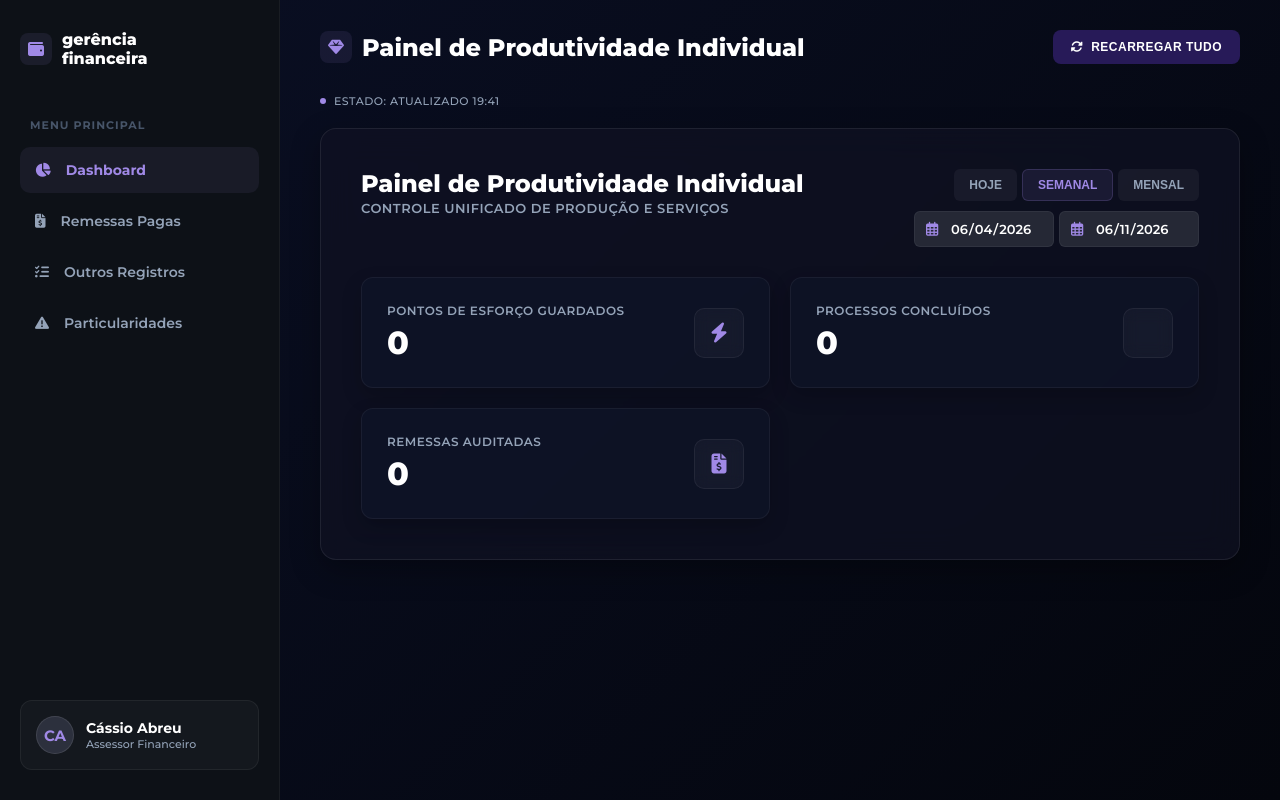
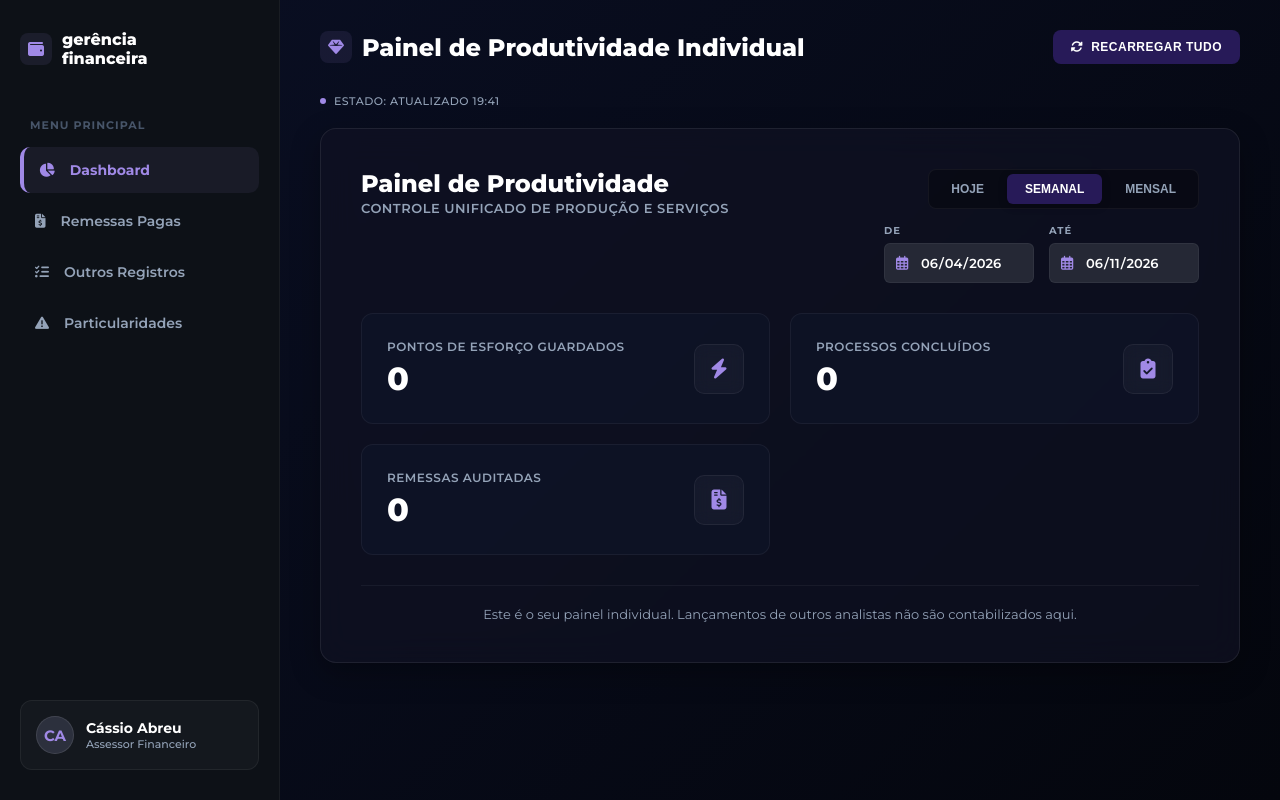
Before and after one commit to cassiojobs10-del/smartpay-sistema, a Flask app: page / in a window 1280 px wide. Run offline with Flask 3, Linux system fonts and the light colour scheme; data that the repository does not hold is empty.

Commit message:
Update index.html

```diff
--- a/templates/index.html
+++ b/templates/index.html
@@ -17,14 +17,11 @@
             overflow: hidden;
         }
 
+        /* MENU LATERAL */
         .sidebar {
-            width: 280px;
-            background: #0d1117;
+            width: 280px; background: #0d1117;
             border-right: 1px solid rgba(255, 255, 255, 0.05);
-            display: flex;
-            flex-direction: column;
-            padding: 30px 20px;
-            flex-shrink: 0;
+            display: flex; flex-direction: column; padding: 30px 20px; flex-shrink: 0;
         }
         .logo-area { display: flex; align-items: center; gap: 10px; margin-bottom: 50px; }
         .logo-text { font-size: 16px; font-weight: 800; color: #ffffff; text-transform: lowercase; }
@@ -43,25 +40,20 @@
             font-weight: 600; font-size: 14px; transition: all 0.2s; cursor: pointer;
         }
         .menu-item:hover { background: rgba(255, 255, 255, 0.05); color: #fff; }
-        .menu-item.active { background: rgba(160, 137, 230, 0.08); color: #a089e6; font-weight: 700; }
+        .menu-item.active { background: rgba(160, 137, 230, 0.08); color: #a089e6; font-weight: 700; border-left: 4px solid #a089e6; }
 
         .profile-box {
-            margin-top: auto;
-            display: flex; align-items: center; gap: 12px;
-            background: rgba(255, 255, 255, 0.03);
-            padding: 15px; border-radius: 12px;
-            border: 1px solid rgba(255, 255, 255, 0.06);
+            margin-top: auto; display: flex; align-items: center; gap: 12px;
+            background: rgba(255, 255, 255, 0.03); padding: 15px; border-radius: 12px; border: 1px solid rgba(255, 255, 255, 0.06);
         }
         .profile-avatar {
-            background: #2c303d; width: 38px; height: 38px;
-            border-radius: 50%; display: flex; align-items: center;
-            justify-content: center; font-weight: 700; color: #a089e6;
-            font-size: 15px; border: 1px solid rgba(255, 255, 255, 0.1);
+            background: #2c303d; width: 38px; height: 38px; border-radius: 50%; display: flex; align-items: center;
+            justify-content: center; font-weight: 700; color: #a089e6; font-size: 15px; border: 1px solid rgba(255, 255, 255, 0.1);
         }
 
+        /* CONTEÚDO PRINCIPAL */
         .main-content {
-            flex-grow: 1; padding: 30px 40px; overflow-y: auto;
-            display: flex; flex-direction: column; gap: 20px;
+            flex-grow: 1; padding: 30px 40px; overflow-y: auto; display: flex; flex-direction: column; gap: 20px;
         }
 
         .header-top { display: flex; justify-content: space-between; align-items: center; margin-bottom: 10px; }
@@ -73,8 +65,7 @@
         .header-title { font-size: 24px; font-weight: 800; color: #ffffff; margin: 0; }
 
         .btn-reload {
-            background: #271a58; border: none; border-radius: 8px; color: #ffffff;
-            font-weight: 700; font-size: 12px; text-transform: uppercase; letter-spacing: 0.5px;
+            background: #271a58; border: none; border-radius: 8px; color: #ffffff; font-weight: 700; font-size: 12px; text-transform: uppercase; letter-spacing: 0.5px;
             padding: 10px 18px; cursor: pointer; display: flex; align-items: center; gap: 8px; transition: all 0.2s;
         }
         .btn-reload:hover { background: #3c2a8a; }
@@ -92,77 +83,67 @@
         .internal-title { margin-top: 0; color: #ffffff; font-size: 24px; font-weight: 800; }
         .internal-subtitle { color: #94a3b8; font-size: 13px; font-weight: 600; text-transform: uppercase; letter-spacing: 0.5px; }
 
-        .unified-controls { display: flex; flex-direction: column; align-items: flex-end; gap: 10px; width: auto; flex-shrink: 0; }
-        .period-buttons { display: flex; gap: 5px; }
+        /* CONTROLES UNIFICADOS CORRIGIDOS */
+        .unified-controls { display: flex; flex-direction: column; align-items: flex-end; gap: 15px; width: auto; flex-shrink: 0; }
 
+        .period-buttons {
+            display: flex; gap: 5px; background: rgba(0,0,0,0.3); padding: 4px; border-radius: 8px; border: 1px solid rgba(255,255,255,0.05);
+        }
         .btn-period {
-            background: rgba(255, 255, 255, 0.05); border: none; border-radius: 6px; color: #94a3b8;
-            padding: 8px 15px; cursor: pointer; font-weight: 700; font-size: 12px; text-transform: uppercase; transition: all 0.2s;
+            background: transparent; border: none; border-radius: 6px; color: #94a3b8;
+            padding: 8px 18px; cursor: pointer; font-weight: 700; font-size: 12px; text-transform: uppercase; transition: all 0.2s;
         }
-        .btn-period.active { background: rgba(160, 137, 230, 0.1); color: #a089e6; border: 1px solid rgba(160, 137, 230, 0.2); }
+        .btn-period.active { background: #271a58; color: #ffffff; box-shadow: 0 2px 10px rgba(0,0,0,0.2); }
+        .btn-period:hover:not(.active) { color: #ffffff; }
 
-        .date-selectors { display: flex; gap: 5px; }
-        .date-input-box { position: relative; display: flex; align-items: center; width: 140px; }
+        .date-selectors { display: flex; gap: 15px; }
+        .date-col { display: flex; flex-direction: column; gap: 6px; }
+        .date-label { color: #94a3b8; font-size: 10px; font-weight: 700; letter-spacing: 1px; }
 
+        .date-input-box { position: relative; display: flex; align-items: center; width: 150px; }
         .date-input-box input {
             background: rgba(44, 48, 61, 0.8); border: 1px solid rgba(255, 255, 255, 0.05);
-            border-radius: 6px; color: #ffffff; padding: 8px 10px 8px 35px; width: 100%;
+            border-radius: 6px; color: #ffffff; padding: 10px 10px 10px 35px; width: 100%;
             font-family: 'Montserrat', sans-serif; font-size: 13px; font-weight: 600; cursor: pointer;
         }
         .date-input-box i { position: absolute; left: 12px; color: #a089e6; font-size: 14px; pointer-events: none; }
+        input[type="date"]::-webkit-calendar-picker-indicator { display: none; -webkit-appearance: none; }
 
-        /* Esconde indicador padrão para usarmos o nosso ícone FA perfeitamente */
-        input[type="date"]::-webkit-calendar-picker-indicator {
-            display: none;
-            -webkit-appearance: none;
-        }
-
+        /* CARDS DE MÉTRICAS */
         .metrics-grid { display: grid; grid-template-columns: repeat(auto-fit, minmax(280px, 1fr)); gap: 20px; width: 100%; }
         .metric-card {
             background: rgba(15, 23, 42, 0.6); border: 1px solid rgba(255, 255, 255, 0.05);
             border-radius: 12px; padding: 25px; display: flex; align-items: center; justify-content: space-between;
-            box-shadow: 0 8px 20px rgba(0,0,0,0.2);
+        }
+        .metric-label { display: block; color: #94a3b8; font-size: 12px; font-weight: 600; text-transform: uppercase; letter-spacing: 0.5px; margin-bottom: 5px; }
+        .metric-number { font-size: 32px; font-weight: 800; color: #ffffff; margin: 0; }
+        .metric-icon-glass {
+            width: 50px; height: 50px; border-radius: 10px; background: rgba(255, 255, 255, 0.03); border: 1px solid rgba(255, 255, 255, 0.06);
+            backdrop-filter: blur(8px); color: #a089e6; display: flex; align-items: center; justify-content: center; font-size: 20px;
         }
 
-        .metric-label { display: block; color: #94a3b8; font-size: 12px; font-weight: 600; text-transform: uppercase; letter-spacing: 0.5px; margin-bottom: 5px; }
-        .metric-number { font-size: 32px; font-weight: 800; color: #ffffff; margin: 0; }
-
-        .metric-icon-glass {
-            width: 50px; height: 50px; border-radius: 10px;
-            background: rgba(255, 255, 255, 0.03); border: 1px solid rgba(255, 255, 255, 0.06);
-            backdrop-filter: blur(8px); -webkit-backdrop-filter: blur(8px);
-            color: #a089e6; display: flex; align-items: center; justify-content: center; font-size: 20px;
-        }
-
-        #aba_remessas_view { display: none; flex-direction: column; gap: 20px; width: 100%; }
+        /* FORMULÁRIOS E TABELAS */
+        .row-grid { display: grid; grid-template-columns: 1fr 1fr; gap: 20px; margin-bottom: 20px;}
         .divider { border-top: 1px solid rgba(255, 255, 255, 0.08); margin: 25px 0; padding-top: 20px; }
 
         input:not([type="date"]), select {
             background: rgba(44, 48, 61, 0.8); border: 1px solid rgba(255, 255, 255, 0.05);
             border-radius: 6px; color: #ffffff; padding: 12px; width: 100%; font-family: 'Montserrat', sans-serif; font-size: 14px;
         }
-        label:not(.metric-label) { display: block; color: #ffffff; font-size: 11px; font-weight: 700; margin-bottom: 6px; text-transform: uppercase; letter-spacing: 0.5px; }
+        label:not(.metric-label):not(.date-label) { display: block; color: #ffffff; font-size: 11px; font-weight: 700; margin-bottom: 6px; text-transform: uppercase; letter-spacing: 0.5px; }
 
         .btn-submit {
-            background: #1e40af; border: none; border-radius: 6px; color: #ffffff;
-            cursor: pointer; font-weight: 700; padding: 16px; width: 100%; font-size: 15px; text-transform: uppercase; letter-spacing: 1px;
+            background: #1e40af; border: none; border-radius: 6px; color: #ffffff; cursor: pointer; font-weight: 700; padding: 16px; width: 100%; font-size: 15px; text-transform: uppercase; letter-spacing: 1px;
         }
-        .btn-submit:hover { background: #1d4ed8; transform: translateY(-1px); }
+        .btn-submit:hover { background: #1d4ed8; }
 
-        .table-title { font-size: 18px; font-weight: 700; color: #ffffff; display: flex; justify-content: space-between; align-items: center; width: 100%; margin-bottom: 10px; }
-        .table-container { width: 100%; overflow-x: auto; margin-top: 5px; }
+        .table-title { font-size: 18px; font-weight: 700; color: #ffffff; display: flex; justify-content: space-between; align-items: center; width: 100%; margin-bottom: 15px; }
         .glass-table { width: 100%; border-collapse: collapse; text-align: left; font-size: 14px; }
         .glass-table th { padding: 12px; color: #94a3b8; font-weight: 700; font-size: 11px; text-transform: uppercase; border-bottom: 1px solid rgba(255, 255, 255, 0.08); }
         .glass-table td { padding: 12px; color: #ffffff; border-bottom: 1px solid rgba(255, 255, 255, 0.05); }
         .badge-pontos { background: rgba(160, 137, 230, 0.1); color: #a089e6; padding: 3px 8px; border-radius: 4px; font-weight: 700; font-size: 12px; }
-        .btn-action { color: #94a3b8; background: none; border: none; cursor: pointer; font-size: 13px; }
+        .btn-action { color: #94a3b8; background: none; border: none; cursor: pointer; font-size: 14px; margin-right: 10px;}
         .btn-delete:hover { color: #ef4444 !important; }
-
-        @media (max-width: 1024px) {
-            .row-grid { grid-template-columns: 1fr; gap: 10px; }
-            .card-header-internal { flex-direction: column; align-items: flex-start; gap: 15px; }
-            .unified-controls { align-items: flex-start; }
-        }
     </style>
 </head>
 <body>
@@ -205,11 +186,11 @@
             <span id="status_timestamp">ESTADO: ATUALIZADO --:--</span>
         </div>
 
-        <section id="aba_dashboard_view">
+        <section id="aba_dashboard_view" style="display: block;">
             <div class="glass-card">
                 <div class="card-header-internal">
                     <div class="card-title-box">
-                        <h2 class="internal-title">Painel de Produtividade Individual</h2>
+                        <h2 class="internal-title">Painel de Produtividade</h2>
                         <span class="internal-subtitle">CONTROLE UNIFICADO DE PRODUÇÃO E SERVIÇOS</span>
                     </div>
 
@@ -221,13 +202,19 @@
                         </div>
 
                         <div class="date-selectors">
+                            <div class="date-col">
+                                <span class="date-label">DE</span>
                                 <div class="date-input-box">
                                     <i class="fa-regular fa-calendar-days"></i>
                                     <input type="date" id="date_from" value="2026-06-04" onclick="this.showPicker()">
                                 </div>
+                            </div>
+                            <div class="date-col">
+                                <span class="date-label">ATÉ</span>
                                 <div class="date-input-box">
                                     <i class="fa-regular fa-calendar-days"></i>
                                     <input type="date" id="date_to" value="2026-06-11" onclick="this.showPicker()">
+                                </div>
                             </div>
                         </div>
                     </div>
@@ -247,7 +234,7 @@
                             <label class="metric-label">Processos Concluídos</label>
                             <div class="metric-number" id="dash_processos">0</div>
                         </div>
-                        <div class="metric-icon-glass"><i class="fa-solid fa-folder-check"></i></div>
+                        <div class="metric-icon-glass"><i class="fa-solid fa-clipboard-check"></i></div>
                     </div>
 
                     <div class="metric-card">
@@ -258,10 +245,14 @@
                         <div class="metric-icon-glass"><i class="fa-solid fa-file-invoice-dollar"></i></div>
                     </div>
                 </div>
+
+                <p style="color: #94a3b8; font-size: 13px; text-align: center; margin-top: 30px; border-top: 1px solid rgba(255,255,255,0.05); padding-top: 20px;">
+                    Este é o seu painel individual. Lançamentos de outros analistas não são contabilizados aqui.
+                </p>
             </div>
         </section>
 
-        <section id="aba_remessas_view">
+        <section id="aba_remessas_view" style="display: none; flex-direction: column; gap: 20px; width: 100%;">
             <div class="glass-card">
                 <div class="card-header-internal">
                     <div class="card-title-box">
@@ -271,25 +262,25 @@
                 </div>
 
                 <div class="row-grid">
-                    <div class="field-group">
+                    <div>
                         <label>Data do Pagamento</label>
                         <div style="position: relative; display: flex; align-items: center;">
-                            <input type="date" id="data_pagamento" required onclick="this.showPicker()">
+                            <input type="date" id="data_pagamento" required onclick="this.showPicker()" style="padding-right: 40px;">
                             <i class="fa-solid fa-calendar-days" style="position: absolute; right: 15px; color: #a089e6; pointer-events: none; font-size: 16px;"></i>
                         </div>
                     </div>
-                    <div class="field-group">
+                    <div>
                         <label>Nº/Nome da Remessa</label>
                         <input type="text" id="nome_remessa" placeholder="Ex: 7190 - c" required>
                     </div>
                 </div>
 
                 <div class="row-grid">
-                    <div class="field-group">
+                    <div>
                         <label>Qtd. Fornecedores</label>
                         <input type="number" id="qtd_fornecedores" value="0" min="0">
                     </div>
-                    <div class="field-group">
+                    <div>
                         <label>Qtd. Processos</label>
                         <input type="number" id="qtd_processos" value="0" min="0">
                     </div>
@@ -298,23 +289,23 @@
                 <div class="divider">
                     <p style="color: #a089e6; font-weight: 700; margin-top: 0; font-size: 13px; text-transform: uppercase; letter-spacing: 0.5px; margin-bottom: 15px;">Detalhamento de Esforço Adicional</p>
                     <div class="row-grid">
-                        <div class="field-group">
+                        <div>
                             <label>Processos de Contrato</label>
                             <input type="number" id="qtd_contratos" value="0" min="0">
                         </div>
-                        <div class="field-group">
+                        <div>
                             <label>Certidões Renovadas</label>
                             <input type="number" id="certidoes_renovadas" value="0" min="0">
                         </div>
                     </div>
-                    <div class="field-group">
+                    <div>
                         <label>Pagamentos Parciais</label>
                         <input type="number" id="pagamentos_parciais" value="0" min="0">
                     </div>
                 </div>
 
                 <div id="area_botoes" style="display: flex; gap: 15px; margin-top: 15px;">
-                    <button class="btn-submit" id="btn_principal" onclick="registrarLote()">Registrar Production</button>
+                    <button class="btn-submit" id="btn_principal" onclick="registrarLote()">Registrar Produção</button>
                     <button class="btn-submit" id="btn_cancelar" onclick="cancelarEdicao()" style="background: rgba(255,255,255,0.1); color: #fff; display: none;">Cancelar</button>
                 </div>
             </div>
@@ -330,10 +321,10 @@
                             <i class="fa-regular fa-calendar-days"></i>
                             <input type="date" id="filtro_data" onchange="carregarHistorico()" onclick="this.showPicker()">
                         </div>
-                        <button class="btn-action" onclick="limparFiltro()" title="Limpar Filtro" style="padding: 8px; background: rgba(255,255,255,0.1); border-radius: 6px;"><i class="fa-solid fa-xmark"></i></button>
+                        <button class="btn-action" onclick="limparFiltro()" title="Limpar Filtro" style="padding: 8px; background: rgba(255,255,255,0.1); border-radius: 6px; margin: 0;"><i class="fa-solid fa-xmark"></i></button>
                     </div>
                 </div>
-                <div class="table-container">
+                <div style="width: 100%; overflow-x: auto; margin-top: 5px;">
                     <table class="glass-table">
                         <thead>
                             <tr>
@@ -362,9 +353,13 @@
         if(dateInput) dateInput.valueAsDate = new Date();
 
         window.onload = function() {
+            try {
                 carregarMetricasDashboard();
                 carregarHistorico();
                 atualizarTimestampStatus();
+            } catch(e) {
+                console.error("Erro na inicialização:", e);
+            }
         };
 
         function recarregarPagina() {
@@ -378,7 +373,9 @@
             document.getElementById('status_timestamp').innerText = `ESTADO: ATUALIZADO ${hours}:${minutes}`;
         }
 
+        /* LÓGICA DE TROCA DE ABAS TOTALMENTE SEGURA */
         function alternarAba(aba) {
+            try {
                 const menuDash = document.getElementById('menu_dashboard');
                 const menuRemessas = document.getElementById('menu_remessas');
                 const viewDash = document.getElementById('aba_dashboard_view');
@@ -387,27 +384,46 @@
                 if (aba === 'dashboard') {
                     menuDash.classList.add('active');
                     menuRemessas.classList.remove('active');
+
+                    // Força ocultar um e mostrar o outro
+                    viewRemessas.style.display = 'none';
                     viewDash.style.display = 'block';
-                viewRemessas.style.display = 'none';
+
                     carregarMetricasDashboard();
                 } else if (aba === 'remessas') {
                     menuRemessas.classList.add('active');
                     menuDash.classList.remove('active');
+
+                    // Força ocultar um e mostrar o outro
                     viewDash.style.display = 'none';
                     viewRemessas.style.display = 'flex';
+
                     carregarHistorico();
                 }
                 atualizarTimestampStatus();
+            } catch (e) {
+                console.error("Erro ao alternar abas: ", e);
+            }
         }
 
+        /* LÓGICA DOS BOTÕES DE PERÍODO SEGURA */
         function setPeriodo(periodo) {
+            try {
                 const btnHoje = document.getElementById('period_hoje');
                 const btnSemanal = document.getElementById('period_semanal');
                 const btnMensal = document.getElementById('period_mensal');
 
-            [btnHoje, btnSemanal, btnMensal].forEach(btn => btn.classList.remove('active'));
+                // Remove a classe de todos
+                btnHoje.classList.remove('active');
+                btnSemanal.classList.remove('active');
+                btnMensal.classList.remove('active');
+
+                // Adiciona apenas no clicado
                 document.getElementById(`period_${periodo}`).classList.add('active');
                 atualizarTimestampStatus();
+            } catch (e) {
+                console.error("Erro nos botões de período:", e);
+            }
         }
 
         async function carregarMetricasDashboard() {
@@ -450,7 +466,7 @@
                             <td>${remessa.qtd_processos}</td>
                             <td><span class="badge-pontos">${remessa.pontuacao_total} pts</span></td>
                             <td style="text-align: right;">
-                                <button class="btn-action" title="Editar" onclick="prepararEdicao(${remessa.id})" style="color: #60a5fa; margin-right: 15px;">
+                                <button class="btn-action" title="Editar" onclick="prepararEdicao(${remessa.id})" style="color: #60a5fa;">
                                     <i class="fa-solid fa-pen-to-square"></i>
                                 </button>
                                 <button class="btn-action btn-delete" title="Excluir" onclick="excluirRemessa(${remessa.id})" style="color: #94a3b8;">
```
Lines whose indentation alone changed are shown as unchanged.
